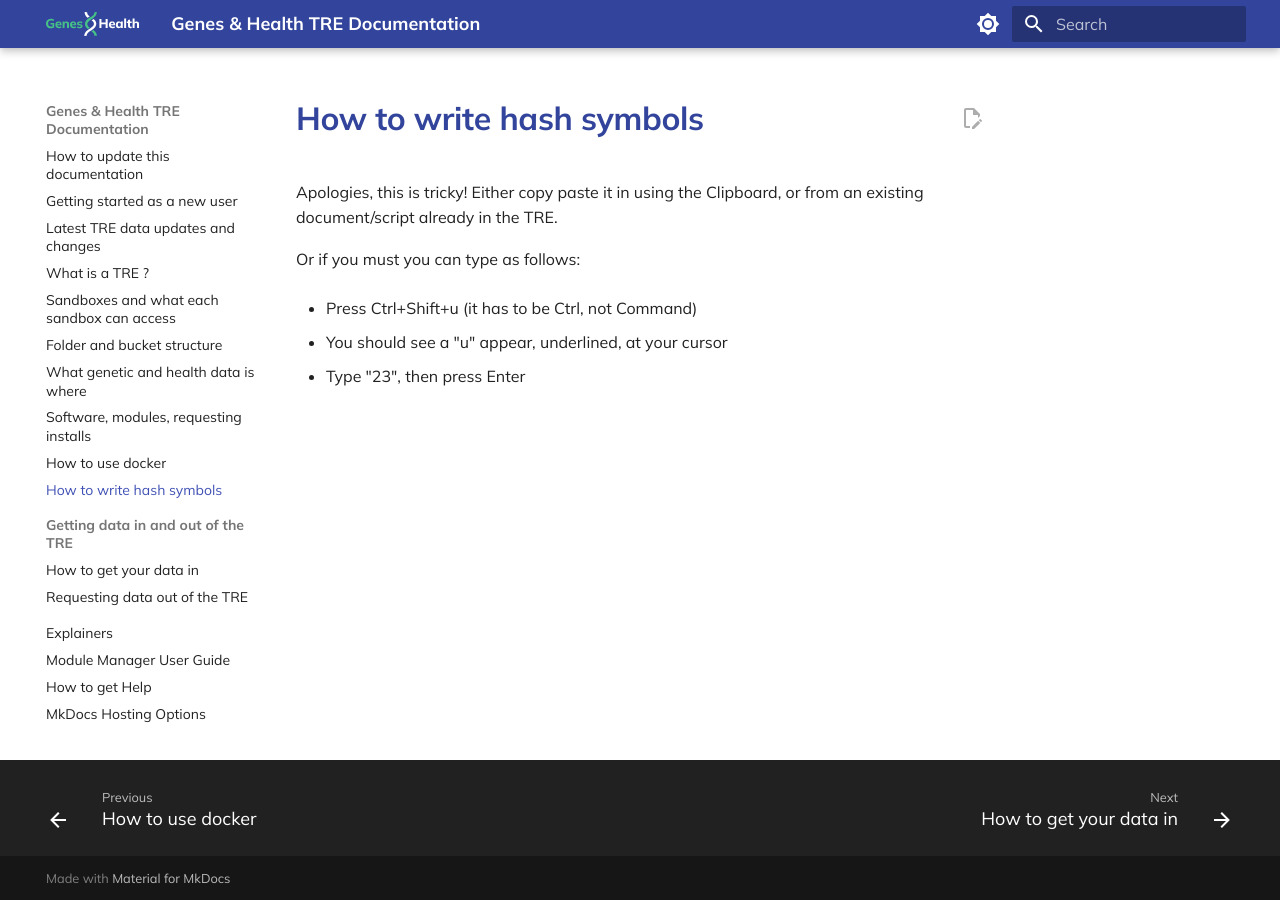
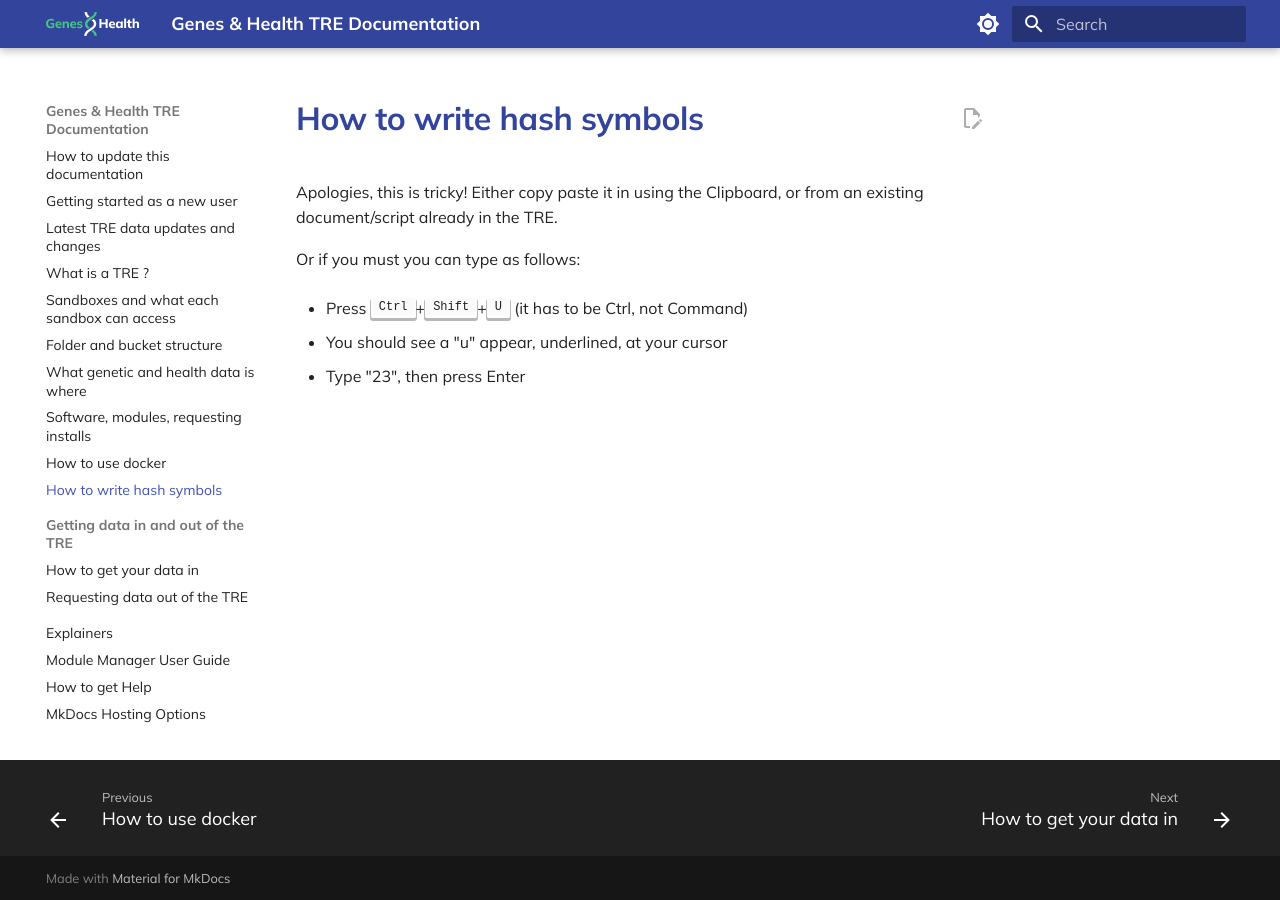
Before and after one commit to genes-and-health/TRE-documentation-v3, an MkDocs documentation site: the page built from docs/how-to-write-hash-symbols.md, in a window 1280 px wide. Built offline with MkDocs 1.6.1 and Material for MkDocs 9.7.7, drawn with Linux system fonts in a browser that asks for light colours; comment, search, counter and statistics services are not loaded; part of the change alters nothing that is shown.

```diff
--- a/docs/how-to-write-hash-symbols.md
+++ b/docs/how-to-write-hash-symbols.md
@@ -4,7 +4,7 @@ Apologies, this is tricky\! Either copy paste it in using the Clipboard, or from
 
 Or if you must you can type as follows:
 
-* Press Ctrl+Shift+u (it has to be Ctrl, not Command)
+* Press <kbd>Ctrl</kbd>+<kbd>Shift</kbd>+<kbd>U</kbd> (it has to be Ctrl, not Command)
 
 * You should see a "u" appear, underlined, at your cursor
 
```
